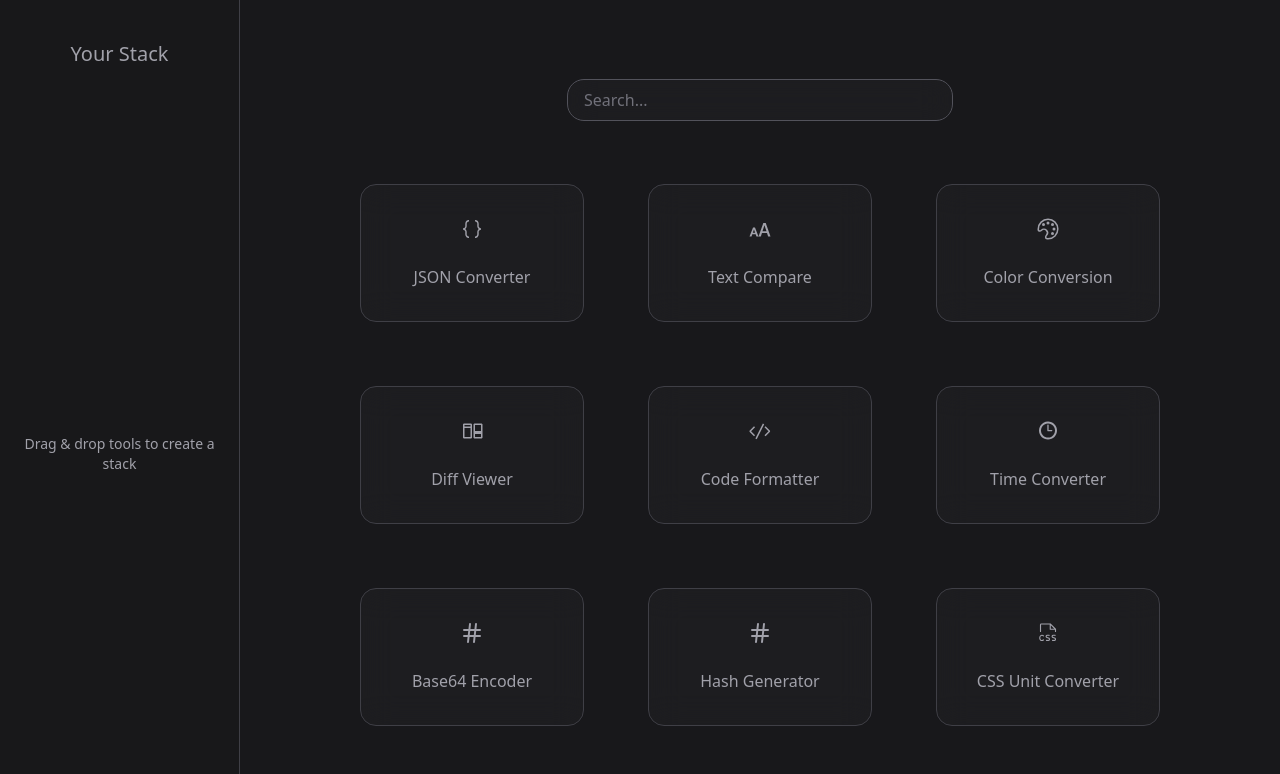
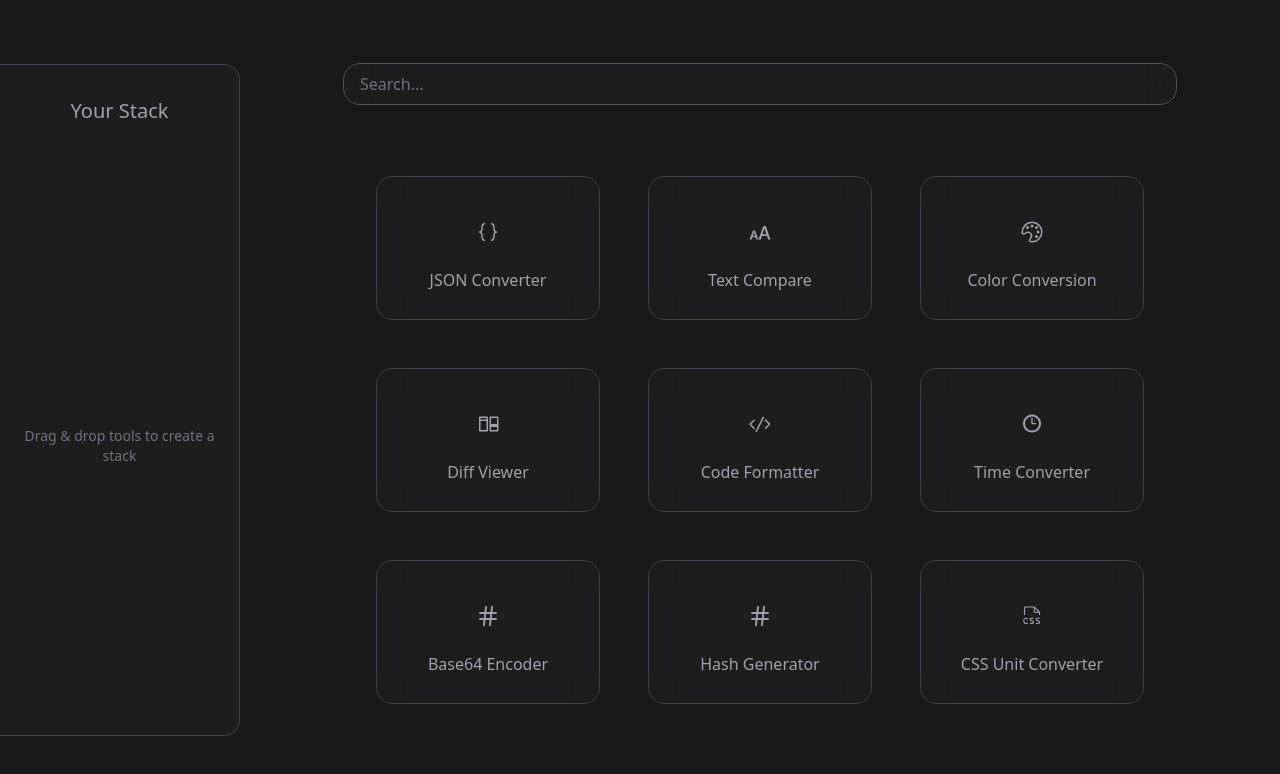
Before and after one commit to gedora-stack/tool-stack, a React (Vite) app: page / in a window 1280 px wide. Shown: the top 774 px of the page. Built offline with nearby package versions, Linux system fonts and the light colour scheme; what tailwindcss-animated would draw is missing.

Commit message:
Minor UI overhaul + QOL changes

```diff
--- a/index.html
+++ b/index.html
@@ -6,7 +6,7 @@
 		<meta name="viewport" content="width=device-width, initial-scale=1.0" />
 		<title>Gedora</title>
 	</head>
-	<body style="background-color: #18181b">
+	<body>
 		<div id="root"></div>
 		<script type="module" src="/src/main.jsx"></script>
 	</body>
--- a/src/Components/Bubble.jsx
+++ b/src/Components/Bubble.jsx
@@ -2,20 +2,11 @@ import React, { useState } from "react";
 import { AnimatePresence, motion } from "framer-motion";
 
 const Bubble = ({ id, title, icon: Icon, handleDragStart, description }) => {
-	const [hovered, setHovered] = useState(false);
-
 	return (
 		<AnimatePresence mode="wait">
 			<motion.div
 				onDragStart={(e) => {
-					setHovered(null);
 					handleDragStart(e, { id: id, title: title });
-				}}
-				onMouseEnter={() => {
-					setHovered(true);
-				}}
-				onMouseLeave={() => {
-					setHovered(false);
 				}}
 				key={id}
 				draggable="true"
@@ -23,22 +14,19 @@ const Bubble = ({ id, title, icon: Icon, handleDragStart, description }) => {
 				animate={{ opacity: 1 }}
 				exit={{ opacity: 0 }}
 				transition={{ duration: 0.3 }}
-				className="flex w-56 max-w-56 cursor-grab select-none flex-col items-center justify-center space-y-4 rounded-2xl border border-zinc-700 bg-zinc-800 bg-opacity-40 p-8 backdrop-blur-lg duration-100 active:cursor-grabbing active:outline-none"
+				className="group relative flex h-36 w-56 max-w-56 cursor-grab select-none flex-col items-center justify-center space-y-4 rounded-2xl border border-zinc-700 bg-zinc-800 bg-opacity-40 p-8 backdrop-blur-lg duration-100 active:cursor-grabbing active:outline-none"
 			>
-				{hovered ? (
-					<p className="mx-4 animate-fade text-center text-sm font-thin text-zinc-400">
-						{description}
-					</p>
-				) : (
-					<div
-						className={`flex flex-col items-center space-y-6 ${hovered != null ? "animate-fade" : ""}`}
-					>
-						{Icon && <Icon className="text-2xl text-zinc-400" />}
-						<h1 className="text-md text-center font-thin text-zinc-400">
-							{title}
-						</h1>
-					</div>
-				)}
+				<p className="absolute w-40 text-center text-sm font-thin text-zinc-500 opacity-0 duration-300 group-hover:translate-y-6 group-hover:opacity-100">
+					{description}
+				</p>
+				<div className="flex flex-col items-center space-y-6">
+					{Icon && (
+						<Icon className="text-2xl text-zinc-400 duration-300 group-hover:opacity-0" />
+					)}
+					<h1 className="text-md text-center font-thin text-zinc-400 duration-300 group-hover:-translate-y-14">
+						{title}
+					</h1>
+				</div>
 			</motion.div>
 		</AnimatePresence>
 	);
--- a/src/Components/MockupPage.jsx
+++ b/src/Components/MockupPage.jsx
@@ -88,15 +88,15 @@ const MockupPage = () => {
 
 	return (
 		<>
-			<div className="flex h-screen flex-row items-start justify-between bg-zinc-900">
+			<div className="flex h-screen flex-row items-center justify-between overflow-y-hidden bg-zinc-900">
 				<Pipe />
-				<div className="flex h-full w-full min-w-[32rem] flex-col items-center justify-start space-y-16 overflow-y-scroll py-20">
+				<div className="flex h-full w-full min-w-[32rem] flex-col items-center justify-start pt-[8vh]">
 					<Search
 						onChange={(e) => {
 							setSearchQuery(e.target.value);
 						}}
 					/>
-					<div className="grid grid-cols-1 gap-16 md:grid-cols-2 lg:grid-cols-3">
+					<div className="container-snap grid grid-cols-1 gap-12 overflow-y-scroll pb-14 pt-28 lg:grid-cols-2 xl:grid-cols-3">
 						{filteredBubbles.map((item, index) => (
 							<Bubble
 								handleDragStart={handleDragStart}
--- a/src/Components/Pipe.jsx
+++ b/src/Components/Pipe.jsx
@@ -4,11 +4,7 @@ import { v4 as uuidv4 } from "uuid";
 
 const Pipe = () => {
 	const [pipedBubbles, setPipedBubbles] = useState([]);
-
-	//Adds mouse indicator when dragging over
-	const handleDragOver = (e) => {
-		e.preventDefault();
-	};
+	const [helper, setHelper] = useState(false);
 
 	//For piped bubbles, grabs the id, title and index in stack of the dragged bubble
 	const handleDragStart = (e, tool) => {
@@ -21,6 +17,7 @@ const Pipe = () => {
 	//Changes the id to have a p in front, so we can differentiate piped and normal bubbles
 	//Also appends unique uuid, so we can have multiple of the same bubbles
 	const handleDragEnd = (e) => {
+		setHelper(false);
 		const toolTitle = e.dataTransfer.getData("toolTitle");
 		const toolId = e.dataTransfer.getData("toolId");
 
@@ -50,20 +47,25 @@ const Pipe = () => {
 	return (
 		<div
 			onDrop={handleDragEnd}
-			onDragOver={handleDragOver}
-			className="z-10 flex h-full min-h-screen min-w-[15rem] max-w-[15rem] flex-col items-center justify-start overflow-y-scroll border-r border-r-zinc-700 bg-zinc-900 bg-opacity-50 px-3 text-sm duration-300"
+			onDragOver={(e) => {
+				setHelper(true);
+				e.preventDefault();
+			}}
+			onDragLeave={() => {
+				setHelper(false);
+			}}
+			className={`z-10 flex h-[84vh] min-w-[15rem] max-w-[15rem] flex-col items-center justify-start overflow-y-scroll rounded-r-2xl border-y border-r border-y-zinc-700 border-r-zinc-700 ${helper ? "bg-opacity-70" : "bg-opacity-40"} bg-zinc-800 px-3 text-sm duration-500`}
 		>
-			<h1 className="my-10 text-xl font-thin text-zinc-400">
-				Your Stack
-			</h1>
+			<h1 className="my-8 text-xl font-thin text-zinc-400">Your Stack</h1>
 			{pipedBubbles.length === 0 ? (
-				<p className="font-sm flex h-full animate-fade items-center justify-center text-center font-thin text-zinc-400 animate-duration-300">
+				<p className="font-sm flex h-full animate-fade items-center justify-center text-center font-thin text-zinc-500 animate-duration-300">
 					Drag & drop tools to create a stack
 				</p>
 			) : (
 				pipedBubbles.map((item, index) => (
 					<PipeBubble
 						key={item.id}
+						setHelper={setHelper}
 						handleRemove={handleRemove}
 						index={index}
 						pipedBubbles={pipedBubbles}
--- a/src/Components/PipeBubble.jsx
+++ b/src/Components/PipeBubble.jsx
@@ -1,7 +1,9 @@
-import React from "react";
+import React, { useState } from "react";
 import { motion } from "framer-motion";
 import { v4 as uuidv4 } from "uuid";
-import { RxCross1, RxDoubleArrowDown } from "react-icons/rx";
+import { RxCross1, RxArrowDown } from "react-icons/rx";
+import { BsChevronDown } from "react-icons/bs";
+import { HiChevronUpDown } from "react-icons/hi2";
 
 const PipeBubble = ({
 	id,
@@ -11,10 +13,15 @@ const PipeBubble = ({
 	pipedBubbles,
 	index,
 	handleRemove,
+	setHelper,
 }) => {
+	const [exchange, setExchange] = useState(false);
+
 	//When dropping piped bubble on a piped bubble, remove the bubble that is being dropped, then add the dropped bubble
 	//at the index of the bubble that it is being dropped on
 	const handleDragEnd = (e) => {
+		setHelper(false);
+		setExchange(false);
 		e.stopPropagation();
 
 		const toolIndex = e.dataTransfer.getData("toolIndex");
@@ -26,7 +33,7 @@ const PipeBubble = ({
 
 			slicedBubbles.splice(parseInt(toolIndex, 10), 1);
 
-			slicedBubbles.splice(index, 0, {
+			slicedBubbles.splice(index + 1, 0, {
 				title: toolTitle,
 				id: toolId,
 			});
@@ -35,7 +42,7 @@ const PipeBubble = ({
 		} else if (toolId.startsWith("s")) {
 			const slicedBubbles = [...pipedBubbles];
 
-			slicedBubbles.splice(index, 0, {
+			slicedBubbles.splice(index + 1, 0, {
 				title: toolTitle,
 				id: toolId.replace("s", "p") + "-" + uuidv4(),
 			});
@@ -50,11 +57,19 @@ const PipeBubble = ({
 			initial={{ opacity: 0, scale: 0 }}
 			animate={{ opacity: 1, scale: 1 }}
 			exit={{ opacity: 0, scale: 0 }}
-			transition={{ duration: 0.4 }}
+			transition={{ duration: 0.2 }}
 			layout
 			layoutId={id}
 			className="flex flex-col items-center"
 			onDrop={handleDragEnd}
+			onDragOver={(e) => {
+				e.preventDefault();
+				setExchange(true);
+			}}
+			onDragLeave={(e) => {
+				e.preventDefault();
+				setExchange(false);
+			}}
 		>
 			<div
 				index={index}
@@ -70,10 +85,10 @@ const PipeBubble = ({
 						handleRemove(id);
 					}}
 				/>
-				<div className="flex-grow text-center">{title}</div>
+				<div className={`flex-grow text-center`}>{title}</div>
 			</div>
-			<RxDoubleArrowDown
-				className={`my-5 text-xl text-zinc-400 duration-500 ${index != pipedBubbles.length - 1 ? "opacity-100" : "-translate-y-5 opacity-0"}`}
+			<BsChevronDown
+				className={`text-lg text-zinc-400 duration-500 ${exchange ? "mb-16 mt-3" : "my-3 "} ${index != pipedBubbles.length - 1 ? "opacity-100" : "-translate-y-5 opacity-0"}`}
 			/>
 		</motion.div>
 	);
--- a/src/Components/Search.jsx
+++ b/src/Components/Search.jsx
@@ -6,7 +6,7 @@ const Search = ({ onChange }) => {
 			type="text"
 			onChange={onChange}
 			placeholder="Search..."
-			className="w-1/3 min-w-96 appearance-none rounded-2xl bg-zinc-800 bg-opacity-40 px-4 py-2 font-thin text-zinc-400 caret-zinc-500 outline outline-1 outline-zinc-600 backdrop-blur-lg transition-all duration-300 placeholder:text-zinc-500 hover:scale-105 focus:scale-105 focus:outline-offset-0"
+			className="fixed z-10 w-[30%] min-w-96 appearance-none rounded-2xl bg-zinc-800 bg-opacity-40 px-4 py-2 font-thin text-zinc-400 caret-zinc-500 outline outline-1 outline-zinc-600 backdrop-blur-lg transition-all duration-300 placeholder:text-zinc-500 hover:scale-105 focus:outline-offset-0 lg:w-[55%] xl:w-[65%]"
 		></input>
 	);
 };
--- a/src/index.css
+++ b/src/index.css
@@ -1,6 +1,10 @@
 @tailwind base;
 @tailwind components;
 @tailwind utilities;
+
+body {
+	background-color: #18181b;
+}
 
 .container-snap::-webkit-scrollbar {
 	display: none;
@@ -13,6 +17,7 @@
 
 ::-webkit-scrollbar {
 	width: 7px;
+	height: 7px;
 }
 
 ::-webkit-scrollbar-track {
@@ -21,5 +26,5 @@
 
 ::-webkit-scrollbar-thumb {
 	border-radius: 0.5rem;
-	background: #3f3f46; /* Dark mode thumb color */
+	background: #3f3f46;
 }
--- a/src/main.jsx
+++ b/src/main.jsx
@@ -2,13 +2,6 @@ import React from "react";
 import ReactDOM from "react-dom/client";
 import "./index.css";
 import MockupPage from "./Components/MockupPage.jsx";
-
-// Check if the browser is Firefox
-const isFirefox = navigator.userAgent.toLowerCase().indexOf("firefox") > -1;
-
-if (isFirefox) {
-	require("./firefox_scrollbar.css"); // Import the Firefox-specific CSS file if the browser is Firefox
-}
 
 ReactDOM.createRoot(document.getElementById("root")).render(
 	<React.StrictMode>
```
